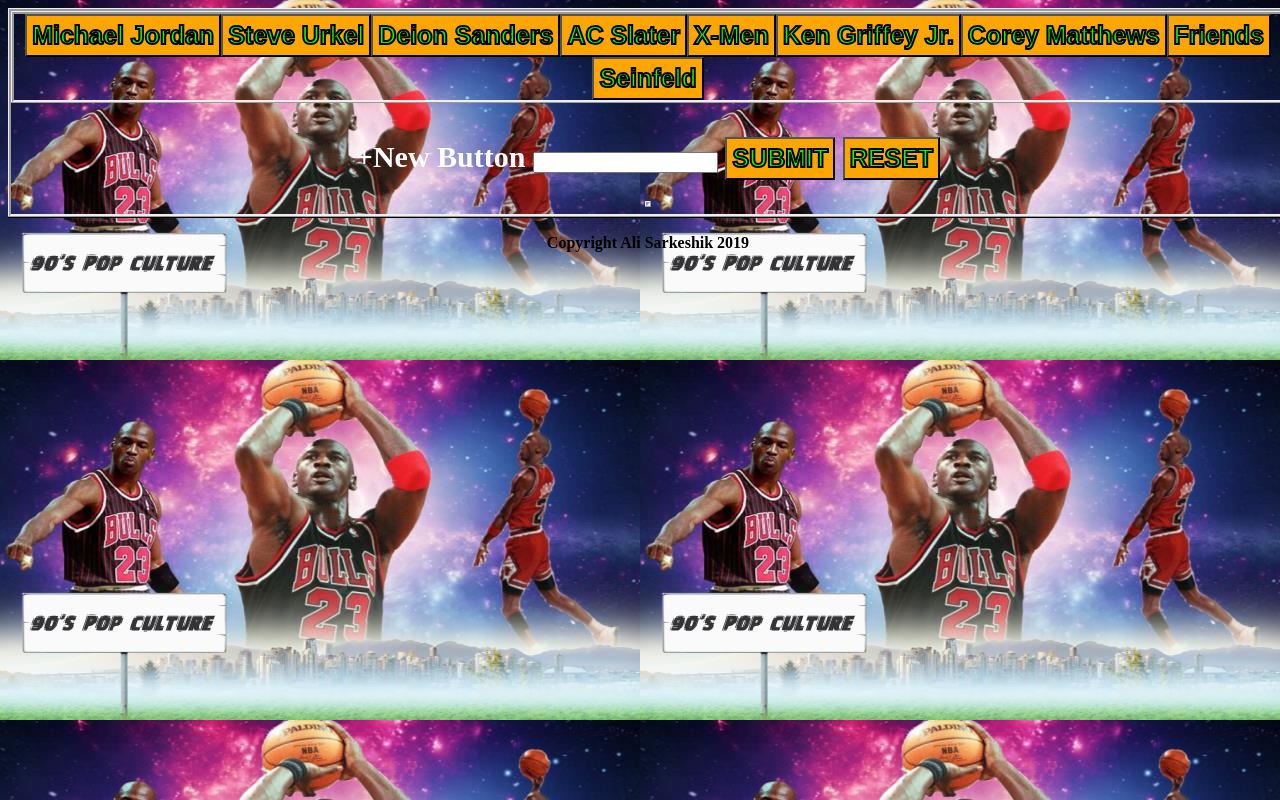
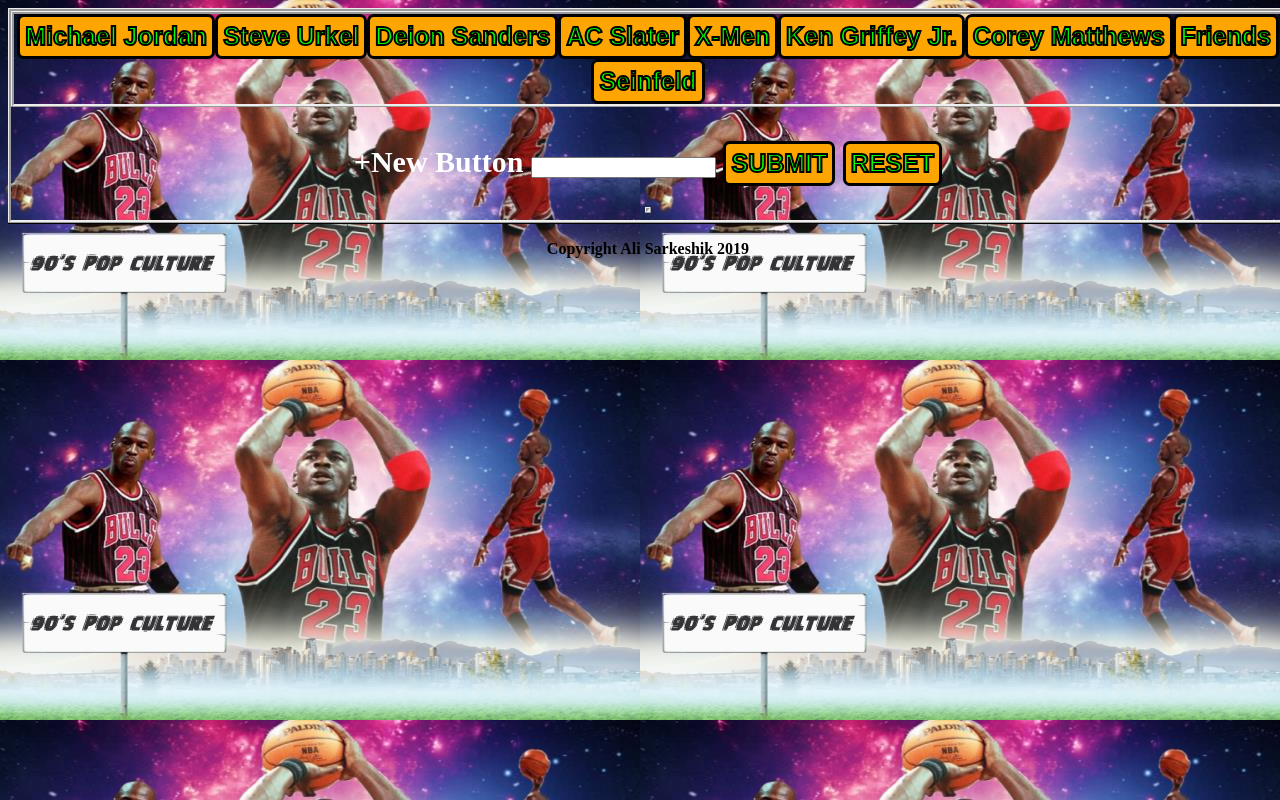
Before and after one commit to FullStackDevZ/AJAX-Animated-GIFS, a plain HTML site: page index.html in a window 1280 px wide. Drawn offline with nearby package versions, Linux system fonts and the light colour scheme.

Commit message:
<comment>

```diff
--- a/assets/css/style.css
+++ b/assets/css/style.css
@@ -13,6 +13,10 @@
     padding: 5px;
     margin: 0 auto;
     display: inline-block;
+    border-color: black;
+    border-style: solid;
+    border-radius: 7px;
+    border-width: 3px;
     -webkit-text-stroke-width: 2px;
     -webkit-text-stroke-color: black ;
     height: auto;
@@ -29,7 +33,7 @@
 }
 
  .topics:hover {
-    background-color:#FFFF66;
+    background-color:red;
 }
 
   .topics:active {
@@ -47,6 +51,7 @@ div {
     font-weight: bolder;
     color: white;
     height: auto;
+
 }
 
 header {
```
